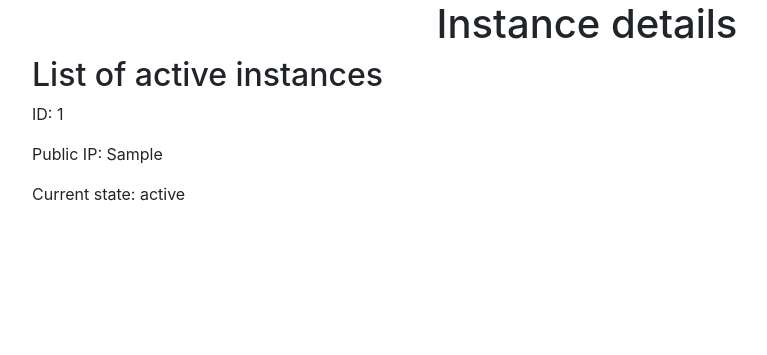
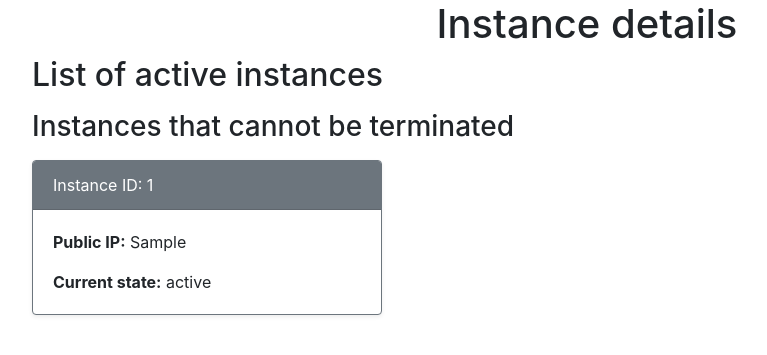
Before and after one commit to GeorgeBodea/Server-Launcher, a Flask app: template src/website/templates/instances.html in a window 1280 px wide. Shown: the part 56-411 px from the top of the page, without its empty margins (53-820 px from the left). Run offline with Flask 3, Linux system fonts and the light colour scheme; the template is opened without the code that fills it: most values are stand-ins (such as "Sample title", 1, 10 or a date in 2020); some libraries are stand-ins or nearby versions.

Commit message:
Made the instace detail page visually better.

```diff
--- a/src/website/cloud/aws_utils.py
+++ b/src/website/cloud/aws_utils.py
@@ -80,7 +80,7 @@ def launch_aws_instance(instance_type):
 
         if instance_id:
             flash('Instance created!', category='success')
-            print('Deleted key pair successfuly.')
+            print('Instance created!')
             return private_key
         else:
             flash('Error creating an instance', category='error')
--- a/src/website/templates/instances.html
+++ b/src/website/templates/instances.html
@@ -6,20 +6,49 @@
 <h1 align="center" > Instance details </h1>
 <h2>List of active instances</h2>
 
-<form method="POST">
-    {% for server_id, public_ip, state in instances_info %}
-        <p id="instance-server-{{ server_id }}">ID: {{ server_id }}</p>
-        <p id="public-ip-{{ public_ip }}">Public IP: {{ public_ip }}</p>
-        <p id="state">Current state: {{ state }}</p>
+{% set can_be_terminated = instances_info | selectattr('2', 'in', ['pending', 'running', 'stopping', 'stopped']) | list %}
+{% set cannot_be_terminated = instances_info | rejectattr('2', 'in', ['pending', 'running', 'stopping', 'stopped']) | list %}
 
-        {% if state in ['pending', 'running', 'stopping', 'stopped'] %}
-            <input type="hidden" name="server_id" value="{{ server_id }}">
-            <button type="submit" id="button-server-{{ server_id }}" class="btn btn-danger"/>Delete</button>
-        {% endif %}
 
-        </br>
-        </br>
-        </br>
-    {% endfor  %}
-</form>
+{% if can_be_terminated %}
+    <h3 class="my-3">Instances that can be terminated</h3>
+    <form method="POST">
+        <div class="row">
+            {% for server_id, public_ip, state in can_be_terminated %}
+                <div class="col-md-4 mb-4">
+                    <div class="card shadow-sm border-success">
+                        <div class="card-header bg-success text-white">
+                            Instance ID: {{ server_id }}
+                        </div>
+                        <div class="card-body">
+                            <p class="card-text"><strong>Public IP:</strong> {{ public_ip }}</p>
+                            <p class="card-text"><strong>Current state:</strong> {{ state }}</p>
+                            <input type="hidden" name="server_id" value="{{ server_id }}">
+                            <button type="submit" id="button-server-{{ server_id }}" class="btn btn-danger">Delete</button>
+                        </div>
+                    </div>
+                </div>
+            {% endfor %}
+        </div>
+    </form>
+{% endif %}
+
+{% if cannot_be_terminated %}
+    <h3 class="my-3">Instances that cannot be terminated</h3>
+    <div class="row">
+        {% for server_id, public_ip, state in cannot_be_terminated %}
+            <div class="col-md-4 mb-4">
+                <div class="card shadow-sm border-secondary">
+                    <div class="card-header bg-secondary text-white">
+                        Instance ID: {{ server_id }}
+                    </div>
+                    <div class="card-body">
+                        <p class="card-text"><strong>Public IP:</strong> {{ public_ip }}</p>
+                        <p class="card-text"><strong>Current state:</strong> {{ state }}</p>
+                    </div>
+                </div>
+            </div>
+        {% endfor %}
+    </div>
+{% endif %}
 {% endblock %}
```
